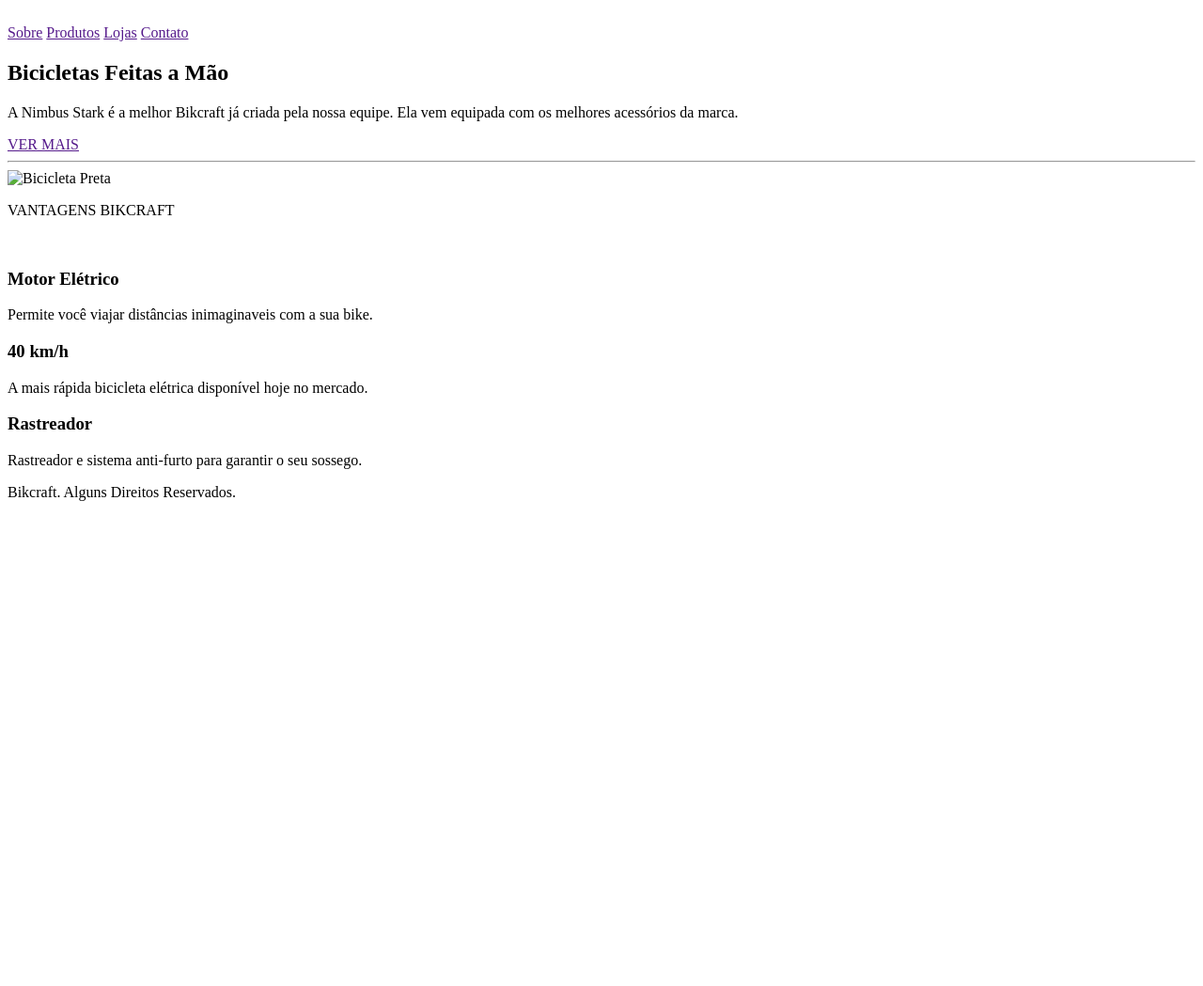
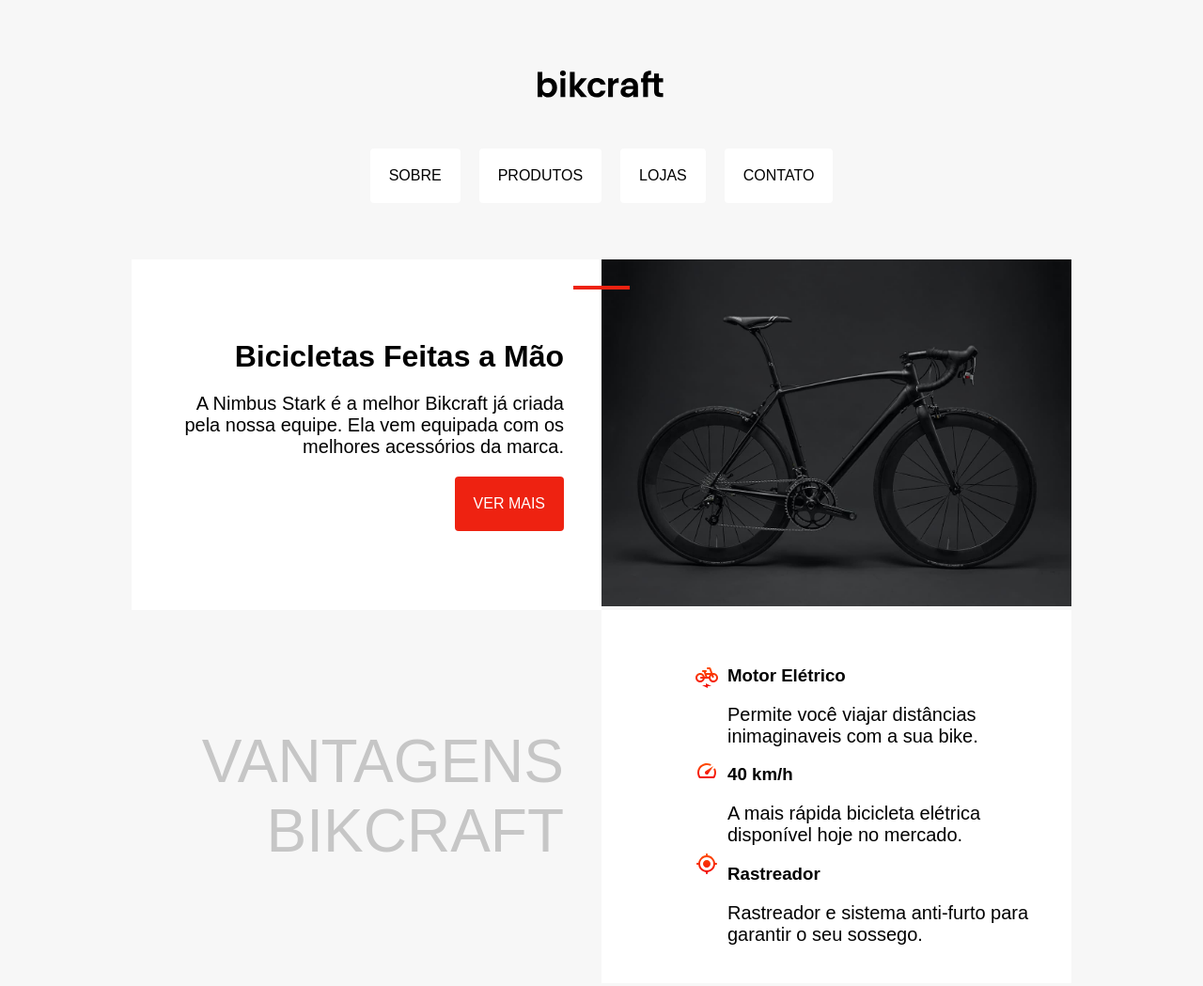
Before and after one commit to paulobrun0/bikcraft-exercicio, a plain HTML site: page index.html in a window 1280 px wide. Shown: the top 1049 px of the page at 94% size. Before the commit the page ends 800 px from the top, so only its background shows below. Drawn offline with Linux system fonts and the light colour scheme; the site is published under a folder, as on GitHub Pages, so addresses that start at the root find nothing.

Commit message:
correção de bug nas imagens

```diff
--- a/index.html
+++ b/index.html
@@ -5,15 +5,15 @@
   <meta charset="UTF-8">
   <meta http-equiv="X-UA-Compatible" content="IE=edge">
   <meta name="viewport" content="width=device-width, initial-scale=1.0">
-  <title>Bikcraft</title>
-  <link rel="stylesheet" href="/css/style.css">
+  <title>Bikcraft </title>
+  <link rel="stylesheet" href="css/style.css">
 </head>
 
 <body>
 
   <div class="cabecalho">
 
-    <img class="logo" src="/img/bikcraft.svg" alt="">
+    <img class="logo" src="img/bikcraft.svg" alt="">
 
     <div class="menu">
       <a href="">Sobre</a>
@@ -35,7 +35,7 @@
     </div>
 
     <div class="foto">
-      <img src="/img/bicicleta.jpg" alt="Bicicleta Preta">
+      <img src="img/bicicleta.jpg" alt="Bicicleta Preta">
     </div>
 
     <div class="vantagensBikcraftTitulo">
@@ -46,9 +46,9 @@
     <div class="vantagensBikcraft">
 
       <div class="imgDescricao">
-        <img class="motor" src="/img/eletrica.svg" alt="">
-        <img class="velocidade" src="/img/velocidade.svg" alt="">
-        <img class="rastreador" src="/img/rastreador.svg" alt="">
+        <img class="motor" src="img/eletrica.svg" alt="">
+        <img class="velocidade" src="img/velocidade.svg" alt="">
+        <img class="rastreador" src="img/rastreador.svg" alt="">
       </div>
 
       <div class="vantagensDescricao">
```
